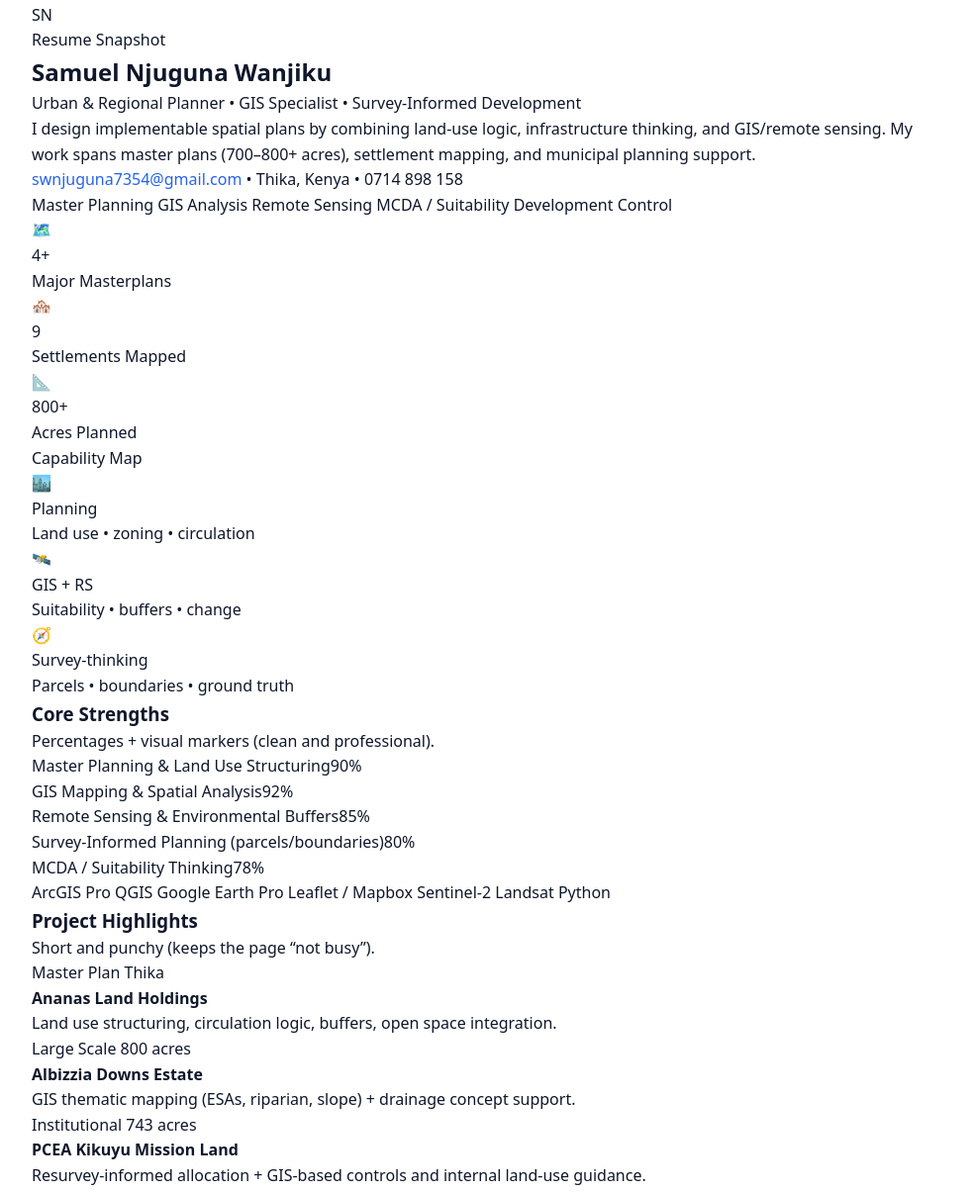
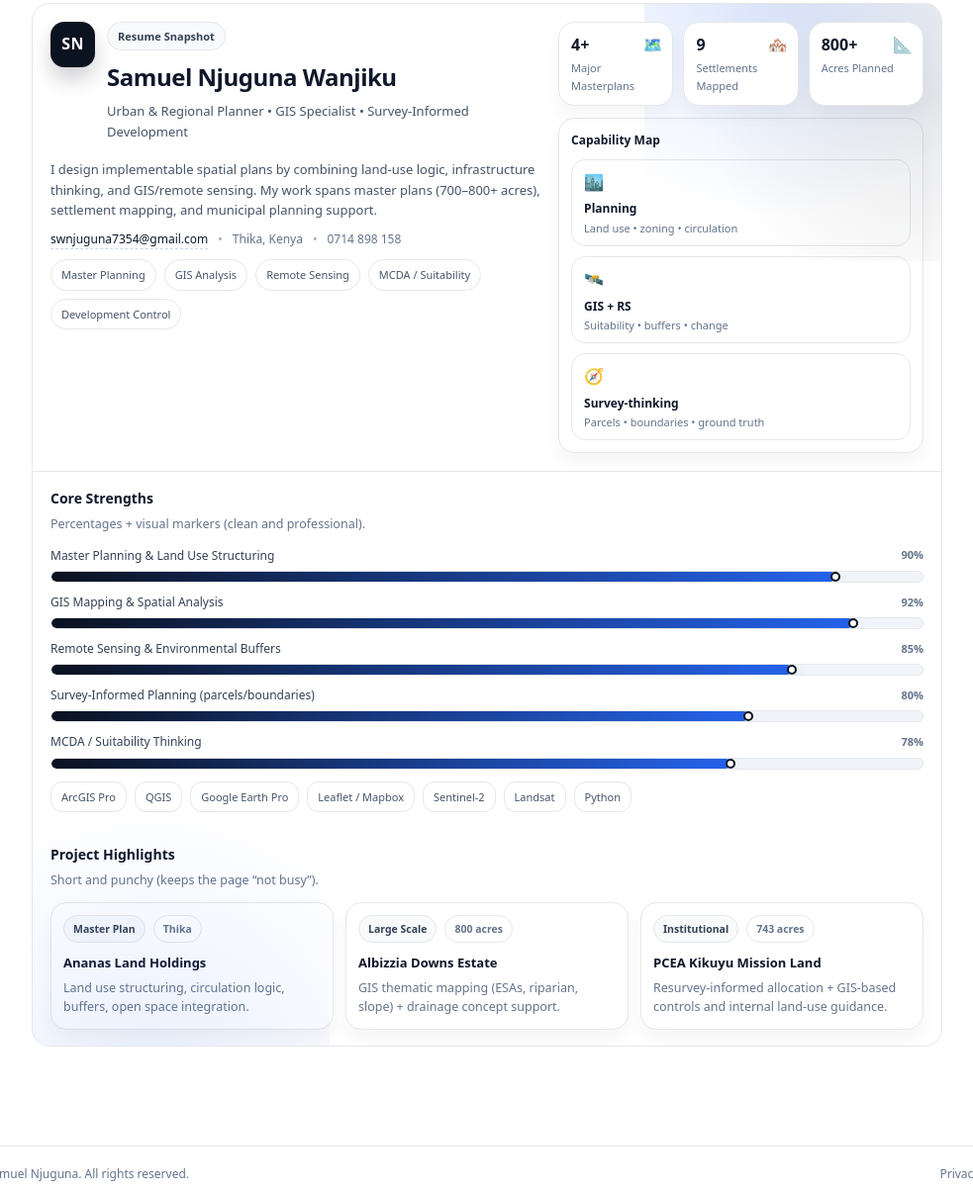
Before and after one commit to njugunas268-del/njugunas268-del.github.io, a plain HTML site: page resume.html in a window 1280 px wide. Shown: the part 191-1396 px from the top of the page at 99% size, without its empty margins (148-1131 px from the left). Drawn offline with Linux system fonts and the light colour scheme.

Commit message:
Update style.css

```diff
--- a/style.css
+++ b/style.css
@@ -843,3 +843,329 @@ a:hover{text-decoration:underline}
   background:#ffffff;
   color:#475569;
 }
+/* ===== Resume: Premium Snapshot (cvx-*) ===== */
+.cvx{
+  border: 1px solid #e5e7eb;
+  border-radius: 18px;
+  background:#fff;
+  overflow:hidden;
+  position:relative;
+}
+
+.cvx::before{
+  content:"";
+  position:absolute;
+  inset:-160px -120px auto auto;
+  width:420px;
+  height:420px;
+  background:
+    radial-gradient(circle at 30% 30%, rgba(37,99,235,.18), transparent 60%),
+    radial-gradient(circle at 70% 60%, rgba(15,23,42,.10), transparent 60%);
+  pointer-events:none;
+}
+
+.cvx::after{
+  content:"";
+  position:absolute;
+  inset:auto auto -220px -220px;
+  width:520px;
+  height:520px;
+  background:
+    radial-gradient(circle at 65% 65%, rgba(37,99,235,.10), transparent 60%);
+  pointer-events:none;
+}
+
+.cvx-hero{
+  padding: 18px;
+  display:grid;
+  grid-template-columns: 1.15fr .85fr;
+  gap: 14px;
+  border-bottom: 1px solid #e5e7eb;
+}
+
+@media (max-width: 980px){
+  .cvx-hero{grid-template-columns:1fr;}
+}
+
+.cvx-id{
+  display:flex;
+  gap: 12px;
+  align-items:flex-start;
+}
+
+.cvx-mark{
+  width:46px;height:46px;
+  border-radius: 14px;
+  background: #0b1220;
+  color:#fff;
+  display:flex;
+  align-items:center;
+  justify-content:center;
+  font-weight: 900;
+  letter-spacing:.5px;
+  box-shadow: 0 12px 20px rgba(2,6,23,.18);
+}
+
+.cvx-kicker{
+  display:inline-flex;
+  font-size: 11px;
+  font-weight: 700;
+  color:#334155;
+  background:#f8fafc;
+  border:1px solid #e5e7eb;
+  padding: 5px 10px;
+  border-radius: 999px;
+  margin-bottom: 8px;
+}
+
+.cvx-name{
+  font-size: 24px;
+  margin: 0 0 4px;
+  letter-spacing:-0.02em;
+}
+
+.cvx-role{
+  margin:0 0 10px;
+  color:#475569;
+  font-size: 13px;
+}
+
+.cvx-summary{
+  margin: 8px 0 10px;
+  color:#475569;
+  font-size: 13px;
+  line-height: 1.55;
+  max-width: 740px;
+}
+
+.cvx-contact{
+  display:flex;
+  flex-wrap:wrap;
+  gap:10px;
+  align-items:center;
+  color:#64748b;
+  font-size: 12px;
+  margin-bottom: 10px;
+}
+
+.cvx-link{
+  color:#0f172a;
+  text-decoration:none;
+  border-bottom: 1px dashed #cbd5e1;
+}
+.cvx-link:hover{border-bottom-style: solid;}
+.cvx-dot{opacity:.6}
+
+.cvx-chips{
+  display:flex;
+  flex-wrap:wrap;
+  gap:8px;
+}
+
+.cvx-chip{
+  font-size: 11px;
+  color:#475569;
+  border:1px solid #e5e7eb;
+  background:#fff;
+  padding:6px 10px;
+  border-radius:999px;
+}
+
+.cvx-right{display:grid; gap: 12px;}
+
+.cvx-stats{
+  display:grid;
+  grid-template-columns: repeat(3, 1fr);
+  gap: 10px;
+}
+
+@media (max-width: 520px){
+  .cvx-stats{grid-template-columns:1fr;}
+}
+
+.cvx-stat{
+  border:1px solid #e5e7eb;
+  border-radius: 16px;
+  background:#fff;
+  padding: 10px 12px;
+  box-shadow: 0 10px 18px rgba(2,6,23,0.04);
+  position:relative;
+}
+
+.cvx-stat-ic{
+  position:absolute;
+  right:10px;
+  top:10px;
+  opacity:.9;
+}
+
+.cvx-stat-num{
+  font-weight: 900;
+  font-size: 16px;
+  color:#0f172a;
+}
+.cvx-stat-label{
+  font-size: 11px;
+  color:#64748b;
+  margin-top: 2px;
+}
+
+.cvx-map{
+  border:1px solid #e5e7eb;
+  border-radius: 16px;
+  background:#fff;
+  padding: 12px;
+  box-shadow: 0 10px 18px rgba(2,6,23,0.04);
+}
+
+.cvx-map-title{
+  font-weight: 900;
+  font-size: 12px;
+  color:#0f172a;
+  margin-bottom: 10px;
+}
+
+.cvx-map-grid{
+  display:grid;
+  gap: 10px;
+}
+
+.cvx-pillar{
+  border:1px solid #e5e7eb;
+  border-radius: 14px;
+  padding: 10px 12px;
+  background:
+    linear-gradient(180deg, #ffffff, #ffffff),
+    radial-gradient(circle at 20% 20%, rgba(37,99,235,.10), transparent 55%);
+}
+
+.cvx-p-ic{font-size: 16px;margin-bottom: 4px;}
+.cvx-p-t{font-weight: 900; font-size: 12px; color:#0f172a;}
+.cvx-p-d{font-size: 11px; color:#64748b; margin-top: 2px; line-height:1.4;}
+
+.cvx-section{
+  padding: 16px 18px;
+}
+
+.cvx-head h3{
+  margin:0 0 4px;
+  font-size: 14px;
+  color:#0f172a;
+}
+.cvx-head p{
+  margin:0 0 12px;
+  font-size: 12.5px;
+  color:#64748b;
+}
+
+.cvx-bars{
+  display:grid;
+  gap: 10px;
+}
+
+.cvx-bar-top{
+  display:flex;
+  justify-content:space-between;
+  align-items:center;
+  font-size: 12px;
+  color:#334155;
+  margin-bottom: 6px;
+}
+
+.cvx-pct{color:#64748b; font-size: 11px; font-weight:700;}
+
+.cvx-track{
+  height: 12px;
+  border-radius: 999px;
+  border: 1px solid #e5e7eb;
+  background:#f1f5f9;
+  position: relative;
+  overflow:hidden;
+}
+
+.cvx-fill{
+  display:block;
+  height:100%;
+  border-radius: 999px;
+  background: linear-gradient(90deg, #0b1220, #2563eb);
+}
+
+.cvx-dotmark{
+  position:absolute;
+  top:50%;
+  transform: translate(-50%, -50%);
+  width: 10px;
+  height: 10px;
+  border-radius: 999px;
+  background:#fff;
+  border: 2px solid #0b1220;
+  box-shadow: 0 6px 14px rgba(2,6,23,.12);
+}
+
+.cvx-tools{
+  display:flex;
+  flex-wrap:wrap;
+  gap: 8px;
+  margin-top: 12px;
+}
+
+.cvx-tool{
+  font-size: 11px;
+  padding: 6px 10px;
+  border-radius: 12px;
+  border: 1px solid #e5e7eb;
+  background:#fff;
+  color:#475569;
+}
+
+.cvx-grid{
+  display:grid;
+  grid-template-columns: repeat(3, 1fr);
+  gap: 12px;
+}
+
+@media (max-width: 980px){ .cvx-grid{grid-template-columns: repeat(2, 1fr);} }
+@media (max-width: 640px){ .cvx-grid{grid-template-columns: 1fr;} }
+
+.cvx-card{
+  border:1px solid #e5e7eb;
+  border-radius: 16px;
+  padding: 12px;
+  background:#fff;
+  box-shadow: 0 10px 18px rgba(2,6,23,0.04);
+}
+
+.cvx-card-top{
+  display:flex;
+  gap:8px;
+  margin-bottom: 10px;
+  flex-wrap:wrap;
+}
+
+.cvx-tag{
+  font-size: 10.5px;
+  font-weight: 800;
+  color:#334155;
+  background:#f8fafc;
+  border:1px solid #e5e7eb;
+  padding: 5px 9px;
+  border-radius: 999px;
+}
+
+.cvx-tag.soft{
+  color:#64748b;
+  background:#fff;
+}
+
+.cvx-card h4{
+  margin:0 0 6px;
+  font-size: 13px;
+  color:#0f172a;
+}
+
+.cvx-card p{
+  margin:0;
+  font-size: 12.5px;
+  color:#64748b;
+  line-height: 1.5;
+}
```
